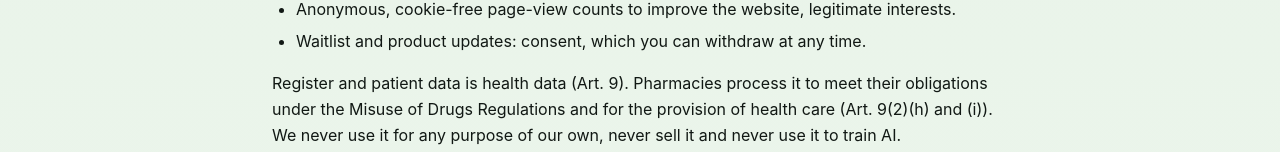
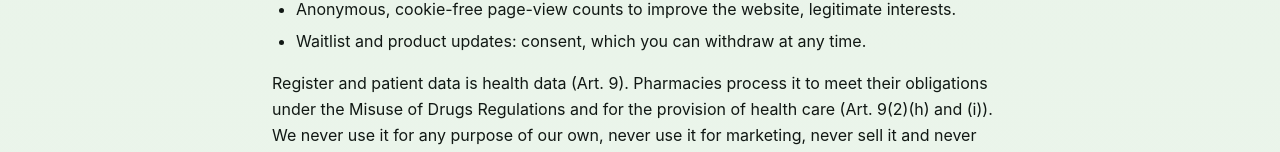
Before and after one commit to jmccluskey1985-netizen/pharmacycdreg, a Next.js app: page /privacy in a window 1280 px wide. Shown: the part 795-947 px from the top of the page. Built offline with nearby package versions, Linux system fonts and the light colour scheme.

Commit message:
Compliance: claims and evidence register; Privacy states never used for marketing
Co-Authored-By: Claude Opus 5.5 <noreply@anthropic.com>
Claude-Session: https://claude.ai/code/session_01Go7b32pAjosKSBce73MqTj

```diff
--- a/src/app/privacy/page.tsx
+++ b/src/app/privacy/page.tsx
@@ -27,7 +27,7 @@ export default function PrivacyPage() {
         <li>Anonymous, cookie-free page-view counts to improve the website, legitimate interests.</li>
         <li>Waitlist and product updates: consent, which you can withdraw at any time.</li>
       </UL>
-      <P>Register and patient data is health data (Art. 9). Pharmacies process it to meet their obligations under the Misuse of Drugs Regulations and for the provision of health care (Art. 9(2)(h) and (i)). We never use it for any purpose of our own, never sell it and never use it to train AI.</P>
+      <P>Register and patient data is health data (Art. 9). Pharmacies process it to meet their obligations under the Misuse of Drugs Regulations and for the provision of health care (Art. 9(2)(h) and (i)). We never use it for any purpose of our own, never use it for marketing, never sell it and never use it to train AI.</P>
 
       <H2>Who we share it with</H2>
       <P>Only the sub-processors below, each under a data processing agreement:</P>
```
Also changed, not shown: 1 other file (tests, documents, lock files or other folders).
